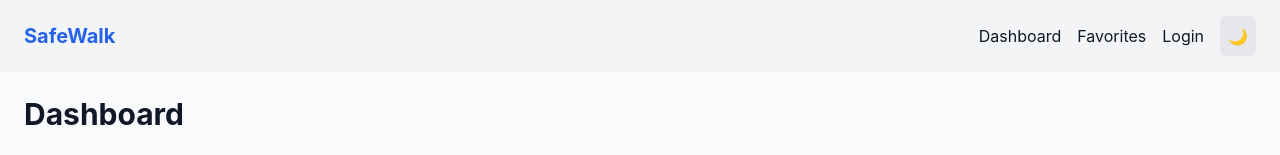
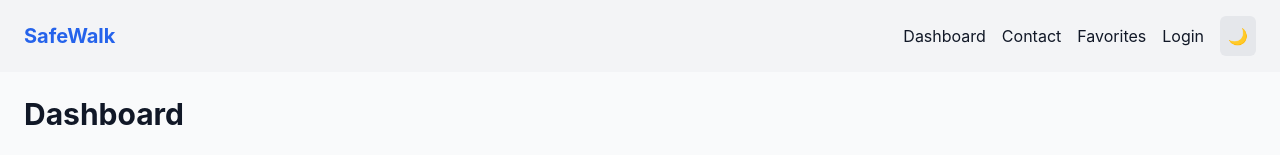
Before and after one commit to SrinjoyeeDey/SafePathAI-AI-Powered-Safety-Assistance-App, a React app in the folder frontend/: page / in a window 1280 px wide. Shown: the top 155 px of the page. Built offline with nearby package versions, Linux system fonts and the light colour scheme; no server answers; the HTML template or start-up script is replaced by a standard one.

Commit message:
chore(nav): add contact route and navbar link visibility

```diff
--- a/frontend/src/App.tsx
+++ b/frontend/src/App.tsx
@@ -4,7 +4,8 @@ import Footer from "./components/Footer";
 import Chat from "./components/Chat";
 import Dashboard from "./pages/Dashboard";
 import Login from "./pages/Login";
-import Signup from "./pages/Signup";
+import Signup from "./pages/signup";
+import ContactOwner from "./pages/ContactOwner";
 import { ThemeProvider } from "./context/ThemeContext";
 import { AuthProvider } from "./context/AuthContext";
 
@@ -20,6 +21,7 @@ function App() {
               <Routes>
                 <Route path="/" element={<Dashboard />} />
                 <Route path="/dashboard" element={<Dashboard />} />
+                <Route path="/contact-owner" element={<ContactOwner />} />
                 <Route path="/login" element={<Login />} />
                 <Route path="/signup" element={<Signup />} />
               </Routes>
--- a/frontend/src/components/Navbar.tsx
+++ b/frontend/src/components/Navbar.tsx
@@ -12,6 +12,7 @@ const Navbar = () => {
 
       <div className="flex gap-4 items-center">
         <Link to="/dashboard">Dashboard</Link>
+        <Link to="/contact-owner">Contact</Link>
         <Link to="/favorites">Favorites</Link>
         <Link to="/login">Login</Link>
         <button
```
